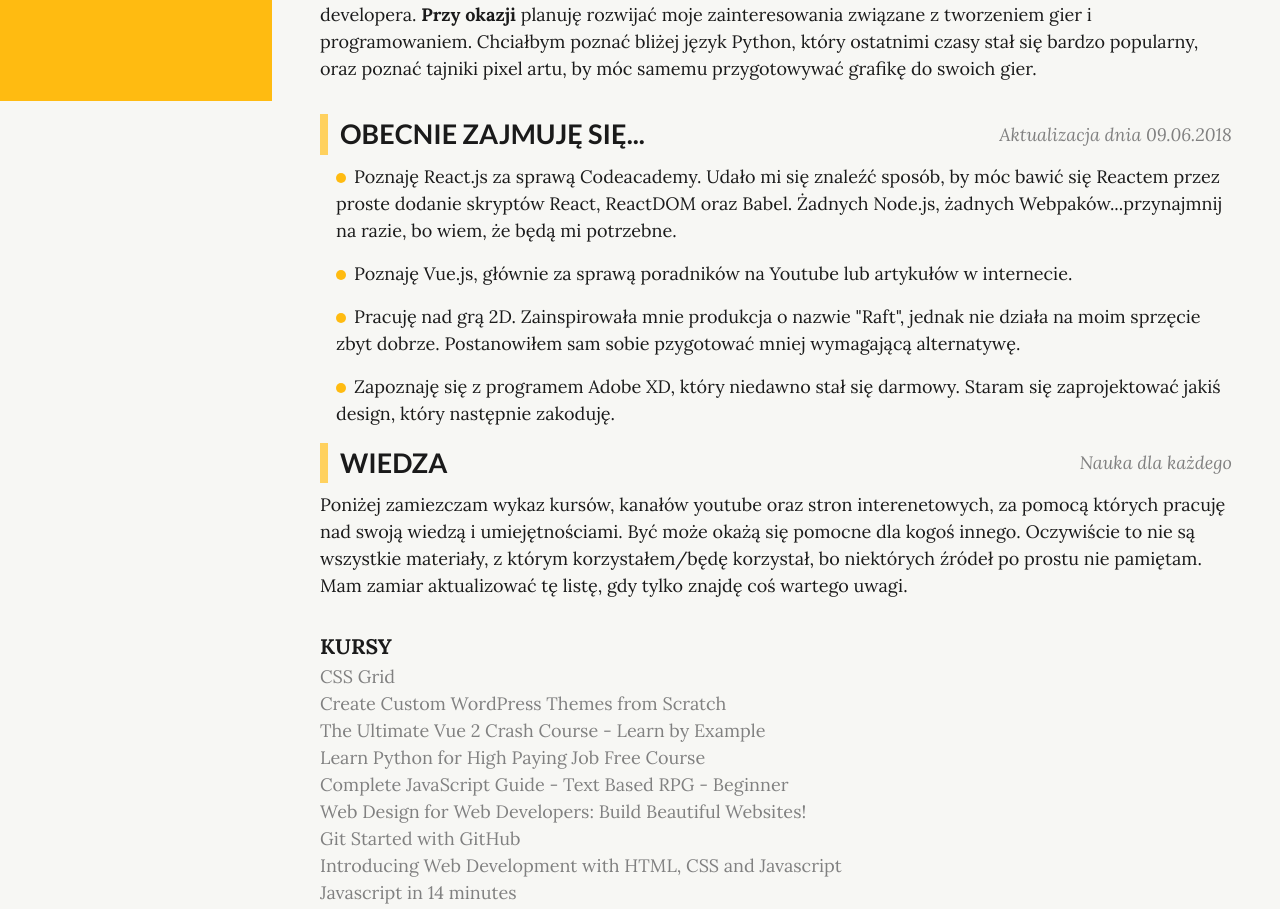
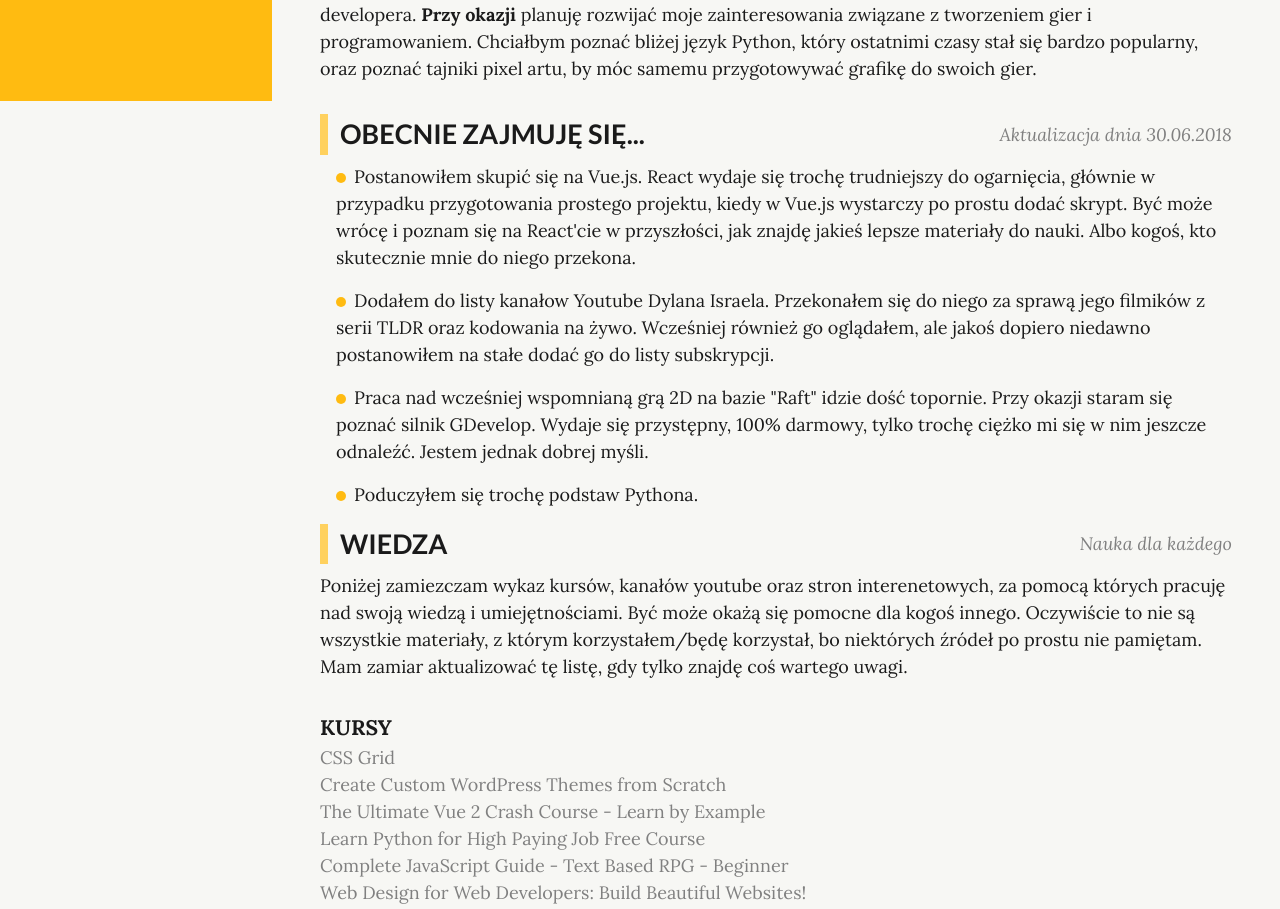
Before and after one commit to abugjewski/portfolio, a plain HTML site: page index.html in a window 1280 px wide. Shown: the part 699-1608 px from the top of the page. Drawn offline with nearby package versions, Linux system fonts and the light colour scheme.

Commit message:
aktualizacja 30.06.2018

```diff
--- a/index.html
+++ b/index.html
@@ -37,13 +37,13 @@
         <p>Planuję stale uzupełniać i rozwijać swoją wiedzę oraz umiejętności. Z dnia na dzień pojawiają się nowe technologie i narzędzia, a te obecne w przyszłośći czekają aktualizacje i liczne usprawieniania. <b>Przede wszystkim</b> chcę doszlifować się w technologiach związanych z front-endem. Najbardziej chciałbym skupić się na Javascripcie, z którego korzystam najrzadziej, a następnie planuję zabrać się za framework Vue.js. Chciałbym też nauczyć się nieco o designie, by nie tylko kodować działające strony internetowe, ale również takie cieszące oko. <b>Następnie</b> chciałbym poszerzyć swoje kompetencje o technologie dotyczące back-endu. Od dłuższego czasu interesowało mnie tworzenie szablonów pod system Wordpress i sądzę, że bliższe zaznajomienie się z PHP nie tylko mi to ułatwi, ale ogólnie pozwoli poszerzyć moje możliwości jako developera. <b>Przy okazji</b> planuję rozwijać moje zainteresowania związane z tworzeniem gier i programowaniem. Chciałbym poznać bliżej język Python, który ostatnimi czasy stał się bardzo popularny, oraz poznać tajniki pixel artu, by móc samemu przygotowywać grafikę do swoich gier.</p>
         <div class="sub-heading">
             <h2>Obecnie zajmuję się...</h2>
-            <blockquote>Aktualizacja dnia 09.06.2018</blockquote>
+            <blockquote>Aktualizacja dnia 30.06.2018</blockquote>
         </div>
         <ul class="normal-list">
-            <li>Poznaję React.js za sprawą Codeacademy. Udało mi się znaleźć sposób, by móc bawić się Reactem przez proste dodanie skryptów React, ReactDOM oraz Babel. Żadnych Node.js, żadnych Webpaków...przynajmnij na razie, bo wiem, że będą mi potrzebne.</li>
-            <li>Poznaję Vue.js, głównie za sprawą poradników na Youtube lub artykułów w internecie.</li>
-            <li>Pracuję nad grą 2D. Zainspirowała mnie produkcja o nazwie "Raft", jednak nie działa na moim sprzęcie zbyt dobrze. Postanowiłem sam sobie pzygotować mniej wymagającą alternatywę.</li>
-            <li>Zapoznaję się z programem Adobe XD, który niedawno stał się darmowy. Staram się zaprojektować jakiś design, który następnie zakoduję.</li>
+            <li>Postanowiłem skupić się na Vue.js. React wydaje się trochę trudniejszy do ogarnięcia, głównie w przypadku przygotowania prostego projektu, kiedy w Vue.js wystarczy po prostu dodać skrypt. Być może wrócę i poznam się na React'cie w przyszłości, jak znajdę jakieś lepsze materiały do nauki. Albo kogoś, kto skutecznie mnie do niego przekona.</li>
+            <li>Dodałem do listy kanałow Youtube Dylana Israela. Przekonałem się do niego za sprawą jego filmików z serii TLDR oraz kodowania na żywo. Wcześniej również go oglądałem, ale jakoś dopiero niedawno postanowiłem na stałe dodać go do listy subskrypcji.</li>
+            <li>Praca nad wcześniej wspomnianą grą 2D na bazie "Raft" idzie dość topornie. Przy okazji staram się poznać silnik GDevelop. Wydaje się przystępny, 100% darmowy, tylko trochę ciężko mi się w nim jeszcze odnaleźć. Jestem jednak dobrej myśli.</li>
+            <li>Poduczyłem się trochę podstaw Pythona.</li>
         </ul>
         <div class="sub-heading">
             <h2>Wiedza</h2>
@@ -69,6 +69,7 @@
             <li><a href="https://www.youtube.com/channel/UC29ju8bIPH5as8OGnQzwJyA">Traversy Media</a></li>
             <li><a href="https://www.youtube.com/channel/UCJZv4d5rbIKd4QHMPkcABCw">Kevin Powell</a></li>
             <li><a href="https://www.youtube.com/channel/UCW5YeuERMmlnqo4oq8vwUpg">The Net Ninja</a></li>
+            <li><a href="https://www.youtube.com/user/pizzapokerguy87">Dylan Israel</a></li>
         </ul>
         <h3>Inne</h3>
         <ul>
@@ -88,6 +89,7 @@
             <li><i class="devicon-bootstrap-plain"></i></li>
             <li><i class="devicon-git-plain"></i></li>
             <li><i class="devicon-wordpress-plain"></i></li>
+            <li><i class="devicon-python-plain"></i></li>
         </ul>
         <h3>Narzędzia</h3>
         <ul class="tool-list">
```
